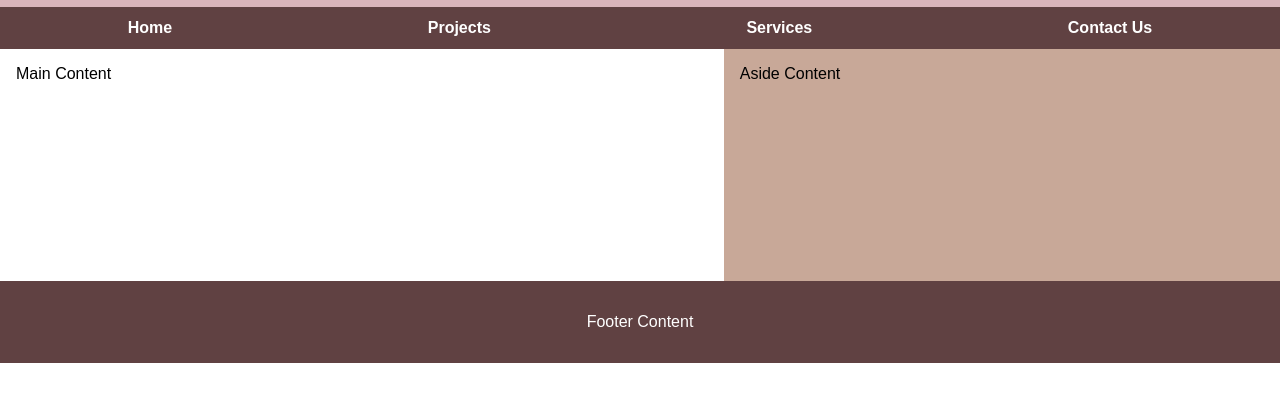
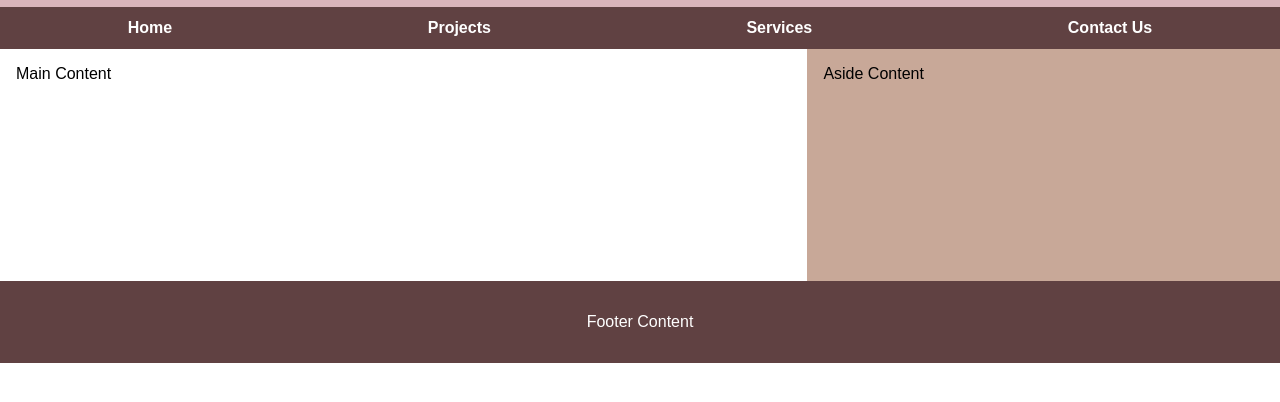
Before and after one commit to braquelw/wdd131, a plain HTML site: page week01/basic-layout.html in a window 1280 px wide. Shown: the part 58-460 px from the top of the page. Drawn offline with Linux system fonts and the light colour scheme.

Commit message:
fixed grid

```diff
--- a/week01/styles/layout.css
+++ b/week01/styles/layout.css
@@ -42,7 +42,6 @@ p {
 
 body {
   display: grid;
-  grid-template: 1fr auto/ 300px auto;
   font-family: Arial, sans-serif;
 }
 
```
